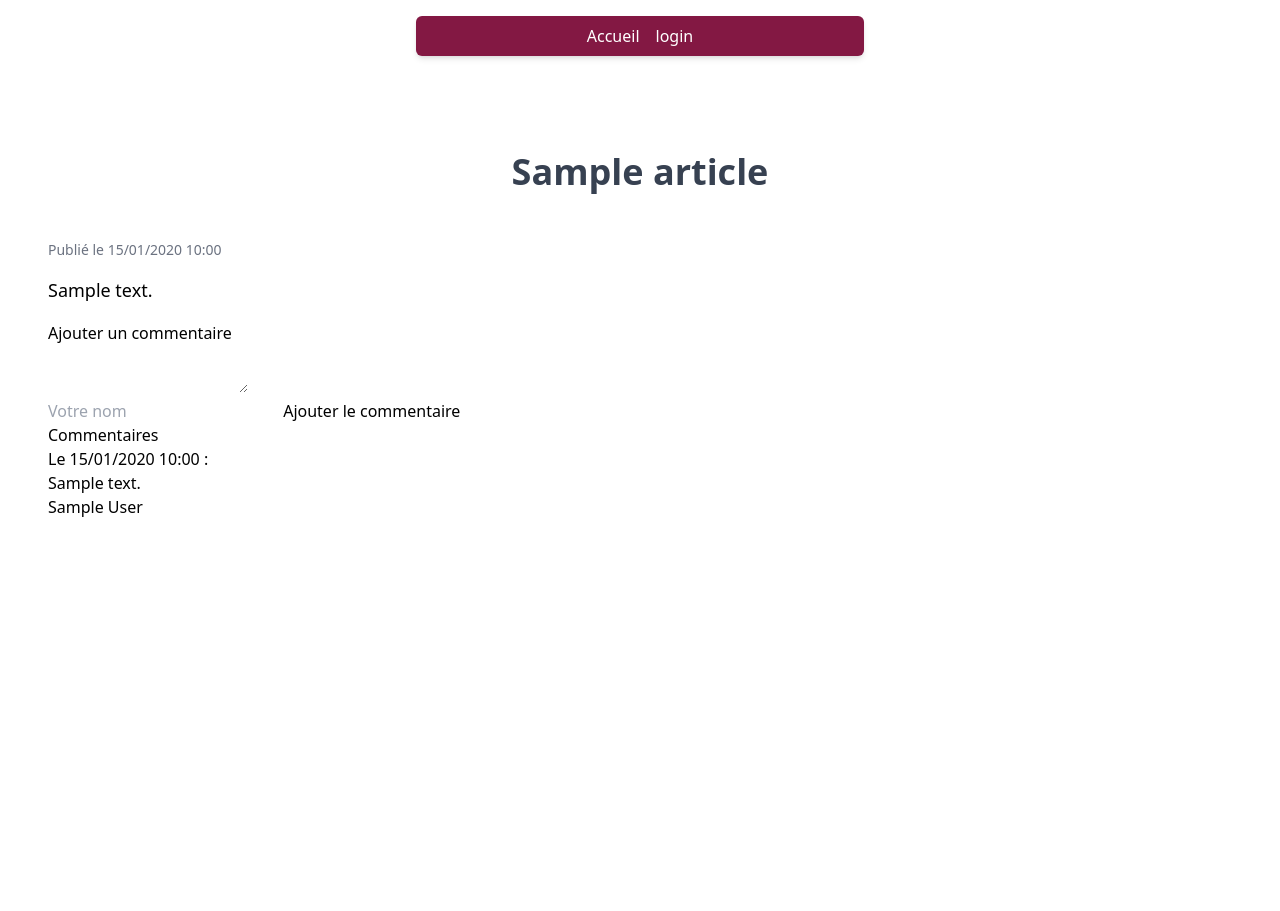
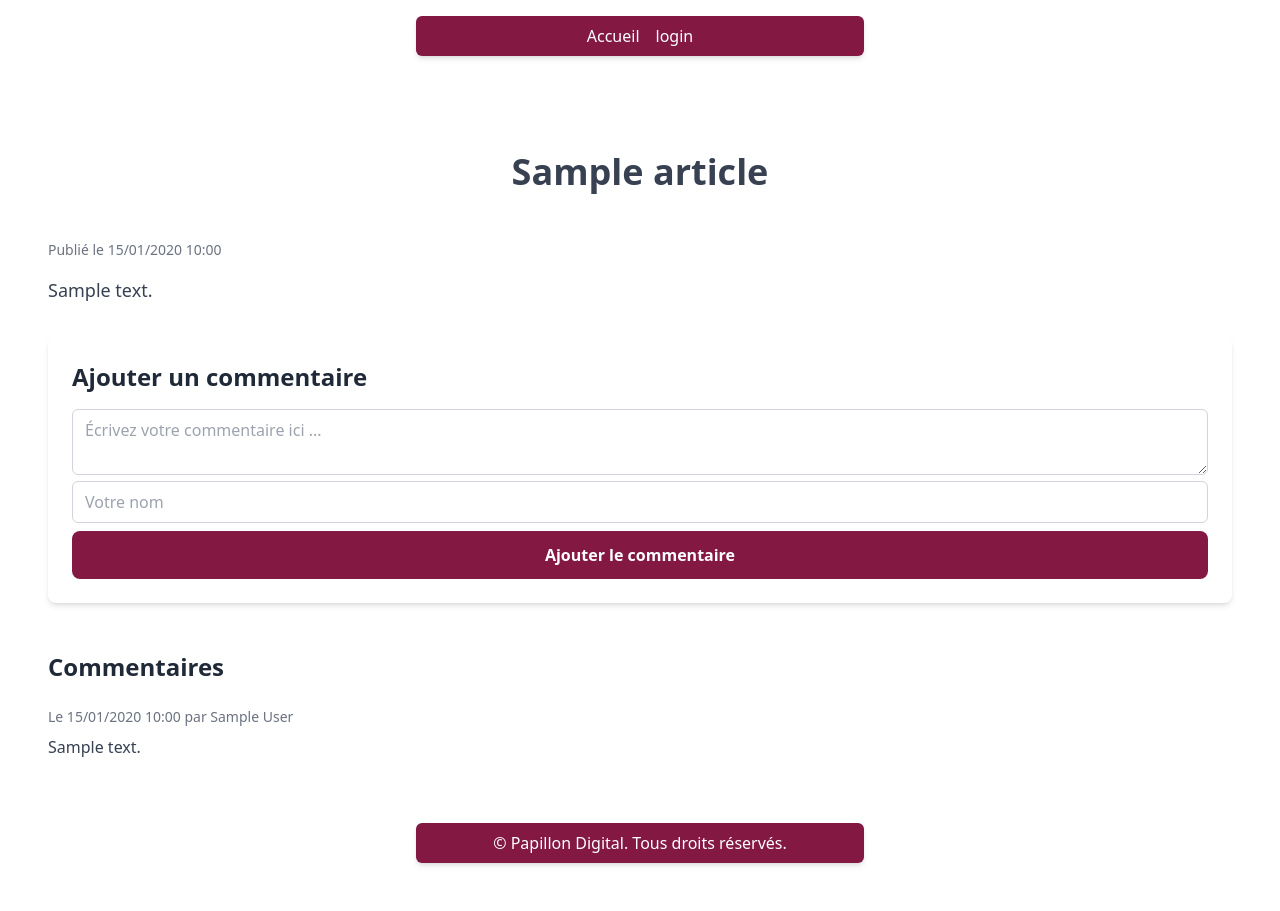
Before and after one commit to Oceaneby/MyBlog, a PHP site: page /article.php?id=1 in a window 1280 px wide. Before the commit the page ends 517 px from the top, so only its background shows below. Run offline with PHP 8.4, Linux system fonts and the light colour scheme; tables that the repository leaves empty or names only in its code hold one stand-in row (values such as "Sample post").

Commit message:
Style terminer

```diff
--- a/article.php
+++ b/article.php
@@ -44,8 +44,8 @@ $commentaires = getComments($pdo, $id_article);
     <header class=" bg-gradient-to-br from-white-500 flex flex-col items-center justify-center p-4">
         <nav class="rounded-md shadow-md px-4 py-2 w-full max-w-md text-center mb-8 bg-pink-900">
             <ul class="flex flex-row text-white justify-center items-center space-x-4">
-                <li><a href="accueil.php">Accueil</a></li>
-                <li><a href="login.php">login</a></li>
+                <li><a href="accueil.php" aria-label="Accédez à la page d'accueil">Accueil</a></li>
+                <li><a href="login.php" aria-label="Accédez à la page Administrateur">login</a></li>
             </ul>
         </nav>
     </header>
@@ -54,28 +54,42 @@ $commentaires = getComments($pdo, $id_article);
         <h1 class=" mb-12 text-center text-3xl md:text-4xl font-bold leading-tight text-gray-700"><?= htmlspecialchars($article['title']) ?></h1>
         <!-- J'affiche la date de publication de l'article (quelque doute que se soit la bonne méthode ?)  -->
         <p class="text-sm text-gray-500 mb-4">Publié le <?= date('d/m/Y H:i', strtotime($article['created_at'])) ?></p>
-        <p class="text-lg leading-relaxed mb-4"><?= htmlspecialchars($article['content']) ?></p>
+        <p class="text-lg leading-relaxed text-gray-700 mb-8"><?= nl2br(htmlspecialchars($article['content'])) ?></p>
+        <section class="bg-white p-6 rounded-lg shadow-md mb-12">
+            <h2 class="text-2xl font-semibold text-gray-800 mb-4">Ajouter un commentaire</h2>
+            <?php if ($errorMessage): ?>
+                <p class="text-red-600 mb-4"><?= $errorMessage ?>
+                <?php endif ?>
+                <form method="POST" class="space-y-4">
+                    <textarea name="commentaire" class="w-full border border-gray-300 rounded-md px-3 py-2 focus:outline-none focus:ring-2 focus:ring-orange-500 focus:border-transparent" aria-label="Écrivez votre commentaire" placeholder="Écrivez votre commentaire ici ..."></textarea><br>
+                    <input type="text" name="author" class="w-full border border-gray-300 rounded-md px-3 py-2 focus:outline-none focus:ring-2 focus:ring-orange-500 focus:border-transparent" aria-label="Votre nom" placeholder="Votre nom ">
+                    <button type="submit" class="w-full py-3 mt-2 bg-pink-900 text-white font-semibold rounded-lg hover:bg-pink-700 transition duration-300" aria-label="Ajouter le commentaire">Ajouter le commentaire</button>
+                </form>
 
-        <h2>Ajouter un commentaire</h2>
-        <?php if ($errorMessage): ?>
-            <p style="color: red"><?= $errorMessage ?>
-            <?php endif ?>
-            <form method="POST">
-                <textarea name="commentaire"></textarea><br>
-                <input type="text" name="author" placeholder="Votre nom ">
-                <button type="submit">Ajouter le commentaire</button>
-            </form>
 
-            <h2>Commentaires</h2>
-            <!-- Je boucle sur les commentaires  -->
+
+        </section>
+        <h2 class="text-2xl font-semibold text-gray-800 mb-6">Commentaires</h2>
+        <!-- Je boucle sur les commentaires  -->
+        <?php if (empty($commentaires)): ?>
+            <p class=" text-xl text-gray-500 text-center font-semibold">Pas encore de commentaires</p>
+            <p class=" text-sm text-gray-500 text-center font-semibold">Soyez le premier à commenter !</p>
+        <?php else: ?>
+
             <?php foreach ($commentaires as $commentaire): ?>
-                <p>Le <?= date('d/m/Y H:i', strtotime($commentaire['created_at'])) ?> :</p>
-                <p><?= htmlspecialchars($commentaire['content']) ?></p>
-                <p><?= htmlspecialchars($commentaire['author']) ?></p>
+                <p class="text-sm text-gray-500 mb-2">Le <?= date('d/m/Y H:i', strtotime($commentaire['created_at'])) ?> par <?= htmlspecialchars($commentaire['author']) ?> </p>
+                <p class="text-gray-700"><?= htmlspecialchars($commentaire['content']) ?></p>
                 <!-- (Voir htmlspecialchars_decode ?)  -->
 
             <?php endforeach; ?>
+        <?php endif; ?>
     </main>
+    <section class=" bg-gradient-to-br from-white-500 flex flex-col items-center justify-center p-4">
+        <footer class="rounded-md shadow-md px-4 py-2 w-full max-w-md text-center mb-8 bg-pink-900">
+            <p class="flex flex-row text-white justify-center items-center space-x-4">&copy; Papillon Digital. Tous droits réservés.</p>
+        </footer>
+    </section>
 </body>
 
+
 </html>
```
Also changed, not shown: accueil.php (+5 -5 lines), admin.php (+24 -17 lines), login.php (+23 -19 lines).
